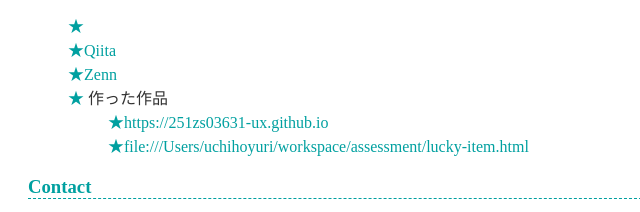
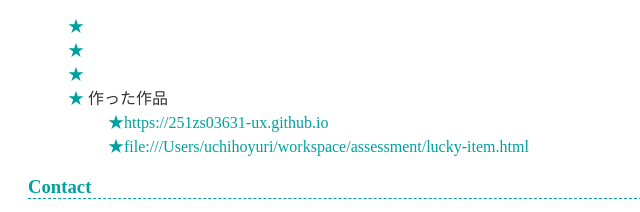
Before and after one commit to 251zs03631-ux/251zs03631-ux.github.io, a plain HTML site: page index.html in a window 1280 px wide. Shown: the part 880-1092 px from the top of the page, 2-642 px from the left. Drawn offline with Linux system fonts and the light colour scheme.

Commit message:
Update index.html

```diff
--- a/index.html
+++ b/index.html
@@ -53,8 +53,8 @@
     <p>アピールできる活動内容を書きましょう。</p>
     <ul>
       <li><a href="https://github.com/"></a></li>
-      <li><a href="https://qiita.com/">Qiita</a></li>
-      <li><a href="https://zenn.dev/">Zenn</a></li>
+      <li><a href="https://qiita.com/"></a></li>
+      <li><a href="https://zenn.dev/"></a></li>
       <li>
         作った作品
         <ul>
```
